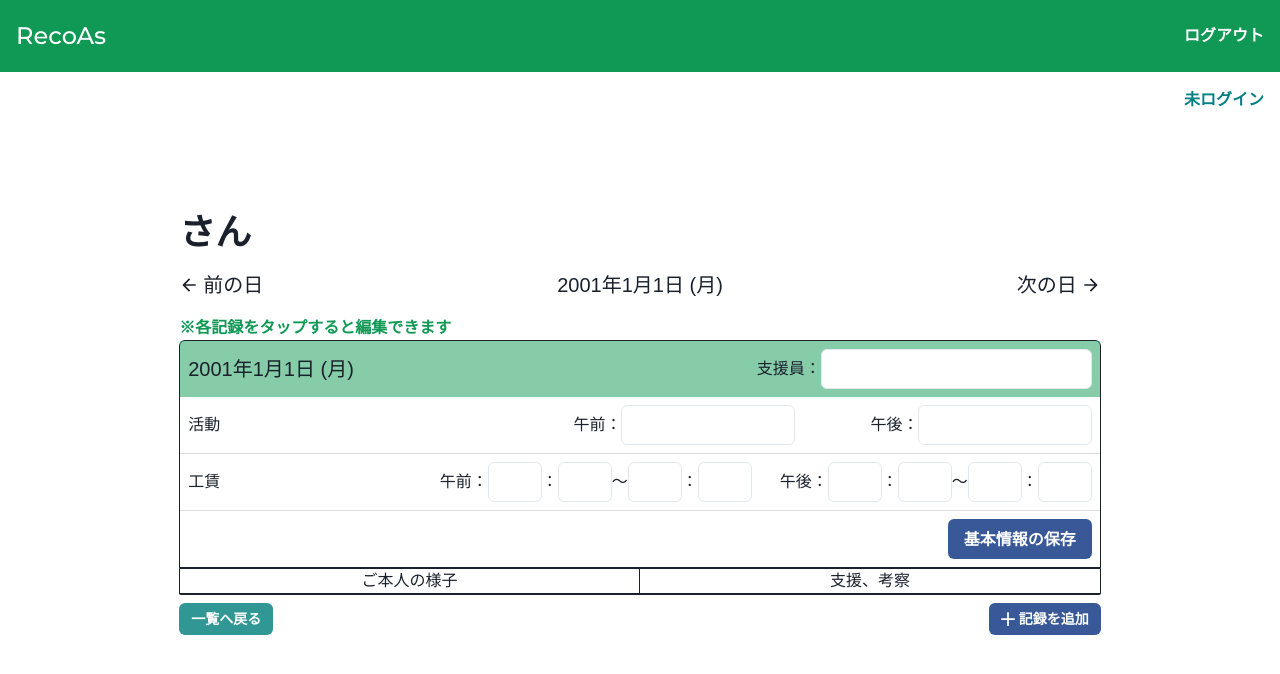
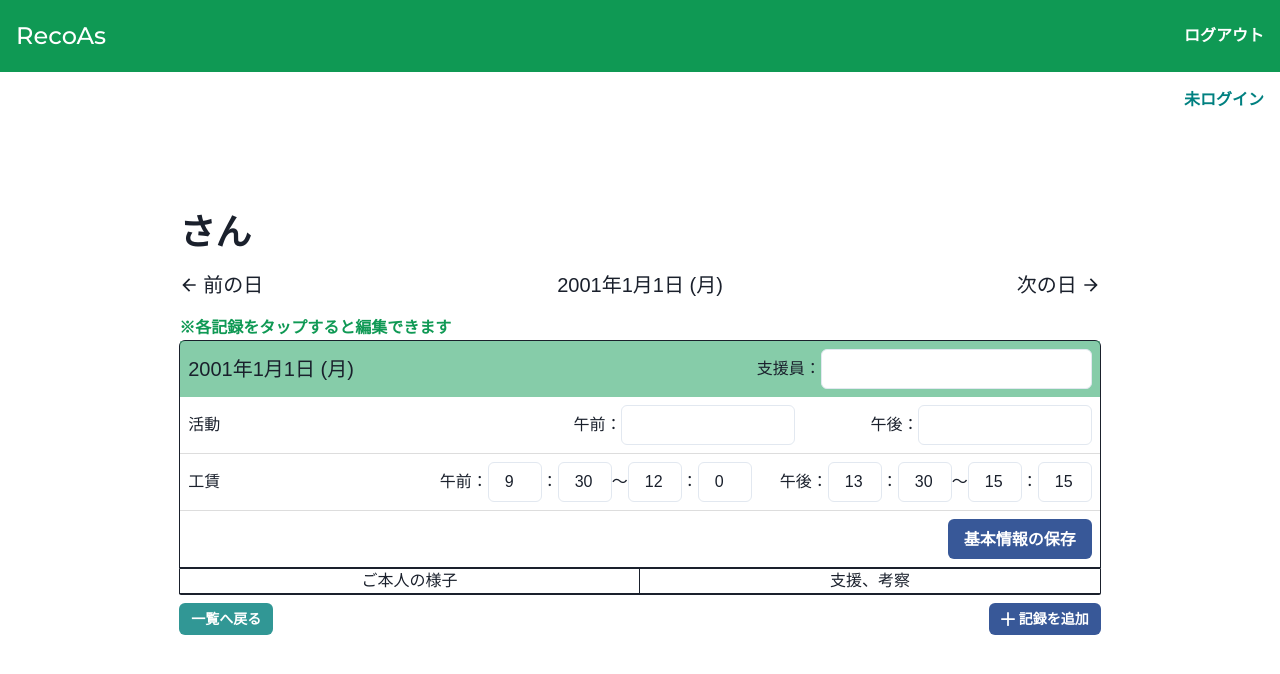
Before and after one commit to okaken2022/recoas, a Next.js app: page /customers/1/records/1 in a window 1280 px wide. Shown: the top 674 px of the page. Built offline with nearby package versions, Linux system fonts and the light colour scheme; no server answers; the database is empty; a web font is replaced by a local one.

Commit message:
fix: timeAdjustmentBox

```diff
--- a/components/record_conponents/TimeAdjustmentBox.tsx
+++ b/components/record_conponents/TimeAdjustmentBox.tsx
@@ -1,5 +1,5 @@
 import { BasicInfoOfRecord } from '@/types/record';
-import { Box, Flex, Input, Spacer, Text, RadioGroup, Radio, Stack, Wrap } from '@chakra-ui/react';
+import { Box, Flex, Input, Spacer, Text, Wrap } from '@chakra-ui/react';
 import { useEffect } from 'react';
 import { useForm } from 'react-hook-form';
 
@@ -44,6 +44,7 @@ const TimeAdjustmentBox: React.FC<TimeAdjustmentBoxProps> = ({
               bg='white'
               type='text'
               id='amStartTimeHours'
+              defaultValue='9'
               {...register('timeAdjustment.amStartTimeHours')}
               // onChange={(e) => onChangeTimeAdjustment({
               //   ...timeAdjustmentValue,
@@ -58,11 +59,8 @@ const TimeAdjustmentBox: React.FC<TimeAdjustmentBoxProps> = ({
               bg='white'
               type='text'
               id='amStartTimeMinutes'
+              defaultValue='30'
               {...register('timeAdjustment.amStartTimeMinutes')}
-              // onChange={(e) => onChangeTimeAdjustment({
-              //   ...timeAdjustmentValue,
-              //   amStartTimeMinutes: parseInt(e.target.value, 10) // 文字列から数値へ変換
-              // })}
               onChange={(e) => handleInputChange('amStartTimeMinutes', e.target.value)}
             />
             <Text>〜</Text>
@@ -72,11 +70,8 @@ const TimeAdjustmentBox: React.FC<TimeAdjustmentBoxProps> = ({
               bg='white'
               type='text'
               id='amFinishTimeHours'
+              defaultValue='12'
               {...register('timeAdjustment.amFinishTimeHours')}
-              // onChange={(e) => onChangeTimeAdjustment({
-              //   ...timeAdjustmentValue,
-              //   amFinishTimeHours: parseInt(e.target.value, 10) // 文字列から数値へ変換
-              // })}
               onChange={(e) => handleInputChange('amFinishTimeHours', e.target.value)}
             />
             <Text>：</Text>
@@ -86,11 +81,8 @@ const TimeAdjustmentBox: React.FC<TimeAdjustmentBoxProps> = ({
               bg='white'
               type='text'
               id='amFinishTimeMinutes'
+              defaultValue='0'
               {...register('timeAdjustment.amFinishTimeMinutes')}
-              // onChange={(e) => onChangeTimeAdjustment({
-              //   ...timeAdjustmentValue,
-              //   amFinishTimeMinutes: parseInt(e.target.value, 10) // 文字列から数値へ変換
-              // })}
               onChange={(e) => handleInputChange('amFinishTimeMinutes', e.target.value)}
             />
           </Flex>
@@ -102,11 +94,8 @@ const TimeAdjustmentBox: React.FC<TimeAdjustmentBoxProps> = ({
               bg='white'
               type='text'
               id='pmStartTimeHours'
+              defaultValue='13'
               {...register('timeAdjustment.pmStartTimeHours')}
-              // onChange={(e) => onChangeTimeAdjustment({
-              //   ...timeAdjustmentValue,
-              //   pmStartTimeHours: parseInt(e.target.value, 10) // 文字列から数値へ変換
-              // })}
               onChange={(e) => handleInputChange('pmStartTimeHours', e.target.value)}
             />
             <Text>：</Text>
@@ -116,11 +105,8 @@ const TimeAdjustmentBox: React.FC<TimeAdjustmentBoxProps> = ({
               bg='white'
               type='text'
               id='pmStartTimeMinutes'
+              defaultValue='30'
               {...register('timeAdjustment.pmStartTimeMinutes')}
-              // onChange={(e) => onChangeTimeAdjustment({
-              //   ...timeAdjustmentValue,
-              //   pmStartTimeMinutes: parseInt(e.target.value, 10) // 文字列から数値へ変換
-              // })}
               onChange={(e) => handleInputChange('pmStartTimeMinutes', e.target.value)}
 
             />
@@ -131,11 +117,8 @@ const TimeAdjustmentBox: React.FC<TimeAdjustmentBoxProps> = ({
               bg='white'
               type='text'
               id='pmFinishTimeHours'
+              defaultValue='15'
               {...register('timeAdjustment.pmFinishTimeHours')}
-              // onChange={(e) => onChangeTimeAdjustment({
-              //   ...timeAdjustmentValue,
-              //   pmFinishTimeHours: parseInt(e.target.value, 10) // 文字列から数値へ変換
-              // })}
               onChange={(e) => handleInputChange('pmFinishTimeHours', e.target.value)}
             />
             <Text>：</Text>
@@ -145,11 +128,8 @@ const TimeAdjustmentBox: React.FC<TimeAdjustmentBoxProps> = ({
               bg='white'
               type='text'
               id='pmFinishTimeMinutes'
+              defaultValue='15'
               {...register('timeAdjustment.pmFinishTimeMinutes')}
-              // onChange={(e) => onChangeTimeAdjustment({
-              //   ...timeAdjustmentValue,
-              //   pmFinishTimeMinutes: parseInt(e.target.value, 10) // 文字列から数値へ変換
-              // })}
               onChange={(e) => handleInputChange('pmFinishTimeMinutes', e.target.value)}
             />
           </Flex>
```
